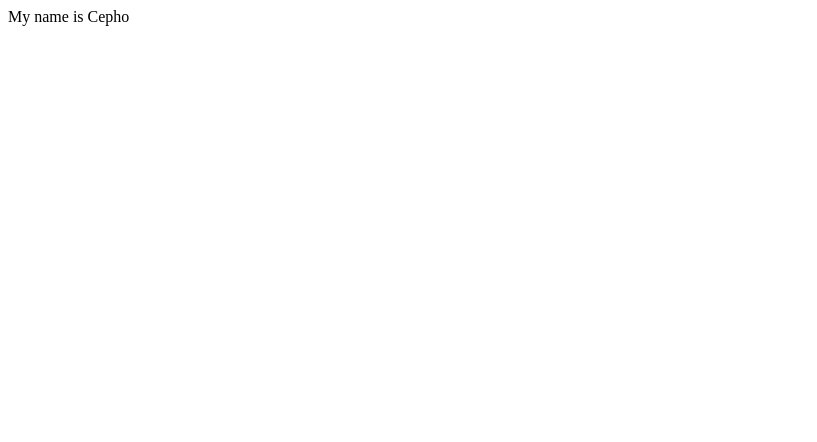
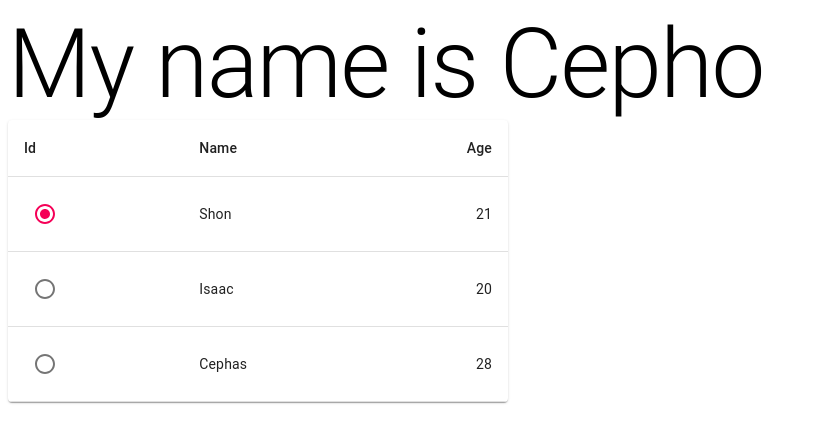
Before and after one commit to blusclips/NextJSBigCommerce, a Next.js app: page / in a window 1280 px wide. Shown: the top 442 px of the page, without its empty margins (0-817 px from the left). Built offline with nearby package versions, Linux system fonts and the light colour scheme.

Commit message:
created a demo table

```diff
--- a/components/Header/index.js
+++ b/components/Header/index.js
@@ -1,10 +1,91 @@
 /** @format */
-const Index = () => {
+import React, { useState } from 'react';
+import propTypes from 'prop-types';
+import TableContainer from '@material-ui/core/TableContainer';
+import Typography from '@material-ui/core/Typography';
+import Paper from '@material-ui/core/Paper';
+import Table from '@material-ui/core/Table';
+import TableHead from '@material-ui/core/TableHead';
+import TableBody from '@material-ui/core/TableBody';
+import TableRow from '@material-ui/core/TableRow';
+import TableCell from '@material-ui/core/TableCell';
+import Radio from '@material-ui/core/Radio';
+import { makeStyles } from '@material-ui/core/styles';
+
+const data = [
+	{ id: 1, name: 'Shon', age: 21 },
+	{ id: 2, name: 'Isaac', age: 20 },
+	{ id: 3, name: 'Cephas', age: 28 },
+];
+
+const useStyles = makeStyles({
+	table: {
+		width: 500,
+	},
+});
+
+const Index = ({ text }) => {
+	const [isChecked, setChecked] = useState('Shon');
+	const [newData, setNewData] = useState([...data]);
+	const classes = useStyles();
+
+	const sortAge = (e) => {
+		const value = e.target.value;
+		let newData1 = data.sort((a, b) => {
+			if (b.age > a.age) {
+				return -1;
+			}
+			if (b.age < a.age) {
+				return 1;
+			}
+			return 0;
+		});
+		setNewData(newData1);
+		setChecked(value);
+	};
+
 	return (
 		<>
-			<div role='division'>My name is Cepho</div>
+			<div role='division'>
+				<Typography variant='h1'> {text} </Typography>
+				<TableContainer className={classes.table} component={Paper}>
+					<Table>
+						<TableHead>
+							<TableRow>
+								<TableCell align='left'>Id</TableCell>
+								<TableCell align='left'> Name </TableCell>
+								<TableCell align='right'> Age </TableCell>
+							</TableRow>
+						</TableHead>
+						<TableBody>
+							{newData.map((item, i) => (
+								<TableRow key={i}>
+									<TableCell>
+										{' '}
+										<Radio
+											value={item.name}
+											checked={isChecked === item.name}
+											onChange={(e) => sortAge(e)}
+										/>{' '}
+									</TableCell>
+									<TableCell> {item.name} </TableCell>
+									<TableCell align='right'> {item.age} </TableCell>
+								</TableRow>
+							))}
+						</TableBody>
+					</Table>
+				</TableContainer>
+			</div>
 		</>
 	);
 };
 
+Index.defaultProps = {
+	text: 'My name is Cepho',
+};
+
+Index.propTypes = {
+	text: propTypes.string.isRequired,
+};
+
 export default Index;
--- a/package.json
+++ b/package.json
@@ -12,7 +12,9 @@
 		"test": "jest"
 	},
 	"dependencies": {
+		"@material-ui/core": "^4.11.0",
 		"next": "^10.0.0",
+		"prop-types": "^15.7.2",
 		"react": "^17.0.1",
 		"react-dom": "^17.0.1"
 	},
```
Also changed, not shown: 1 other file (tests, documents, lock files or other folders).
